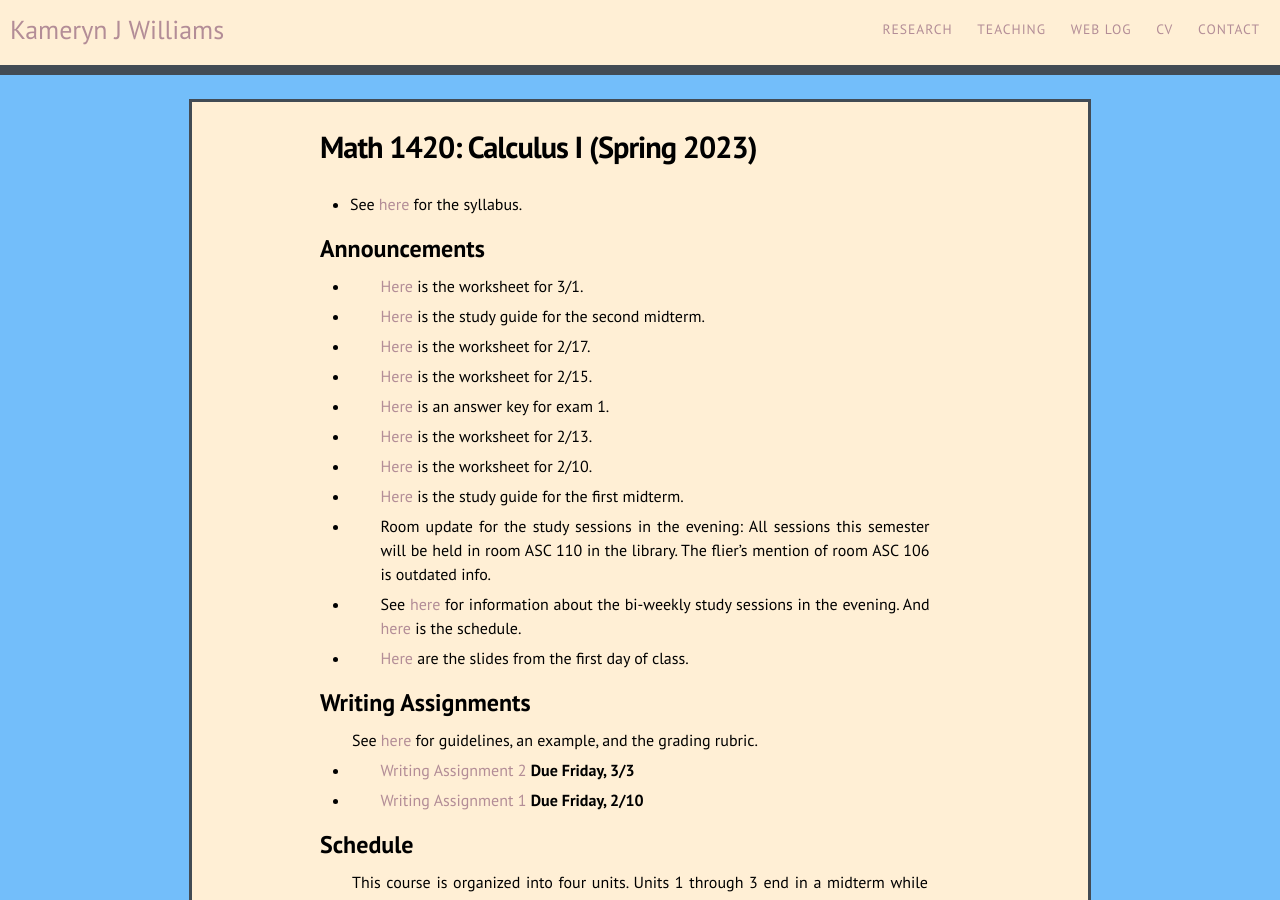
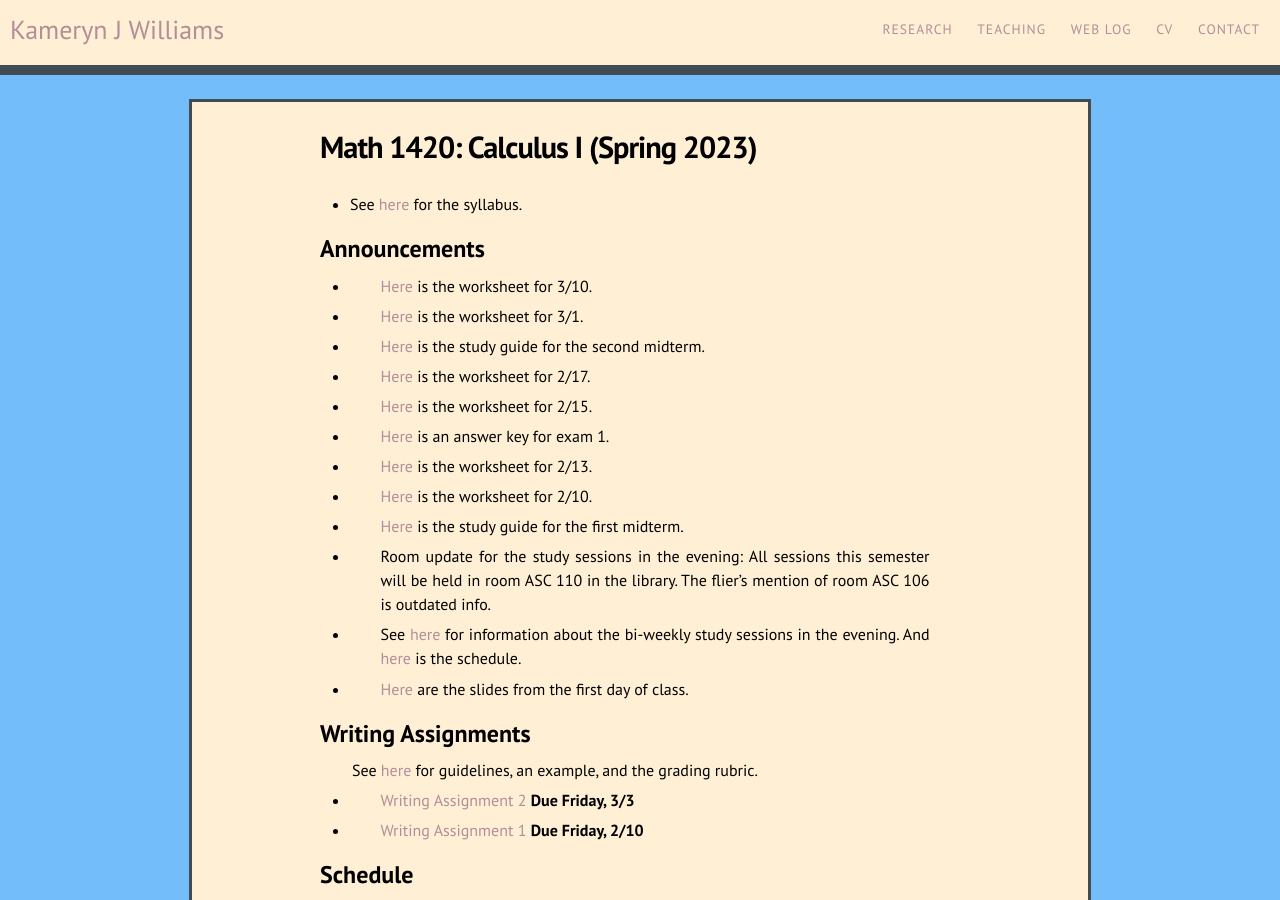
Before and after one commit to kamerynjw/kamerynjw.github.io, a Jekyll site: the page built from teaching/2023/math1420.md, in a window 1280 px wide and 900 px high. Built offline with Jekyll 4.4.1, drawn with Linux system fonts in a browser that asks for light colours; nearby versions of some CDN libraries.

Commit message:
new orksheet

```diff
--- a/teaching/2023/math1420.md
+++ b/teaching/2023/math1420.md
@@ -9,6 +9,8 @@ permalink: /teaching/2023/math1420/
 
 Announcements
 -------------
+
+* [Here]({{ page.url }}ws4.3.pdf) is the worksheet for 3/10.
 
 * [Here]({{ page.url }}ws4.1.pdf) is the worksheet for 3/1.
 
```
Also changed, not shown: 1 other file.
